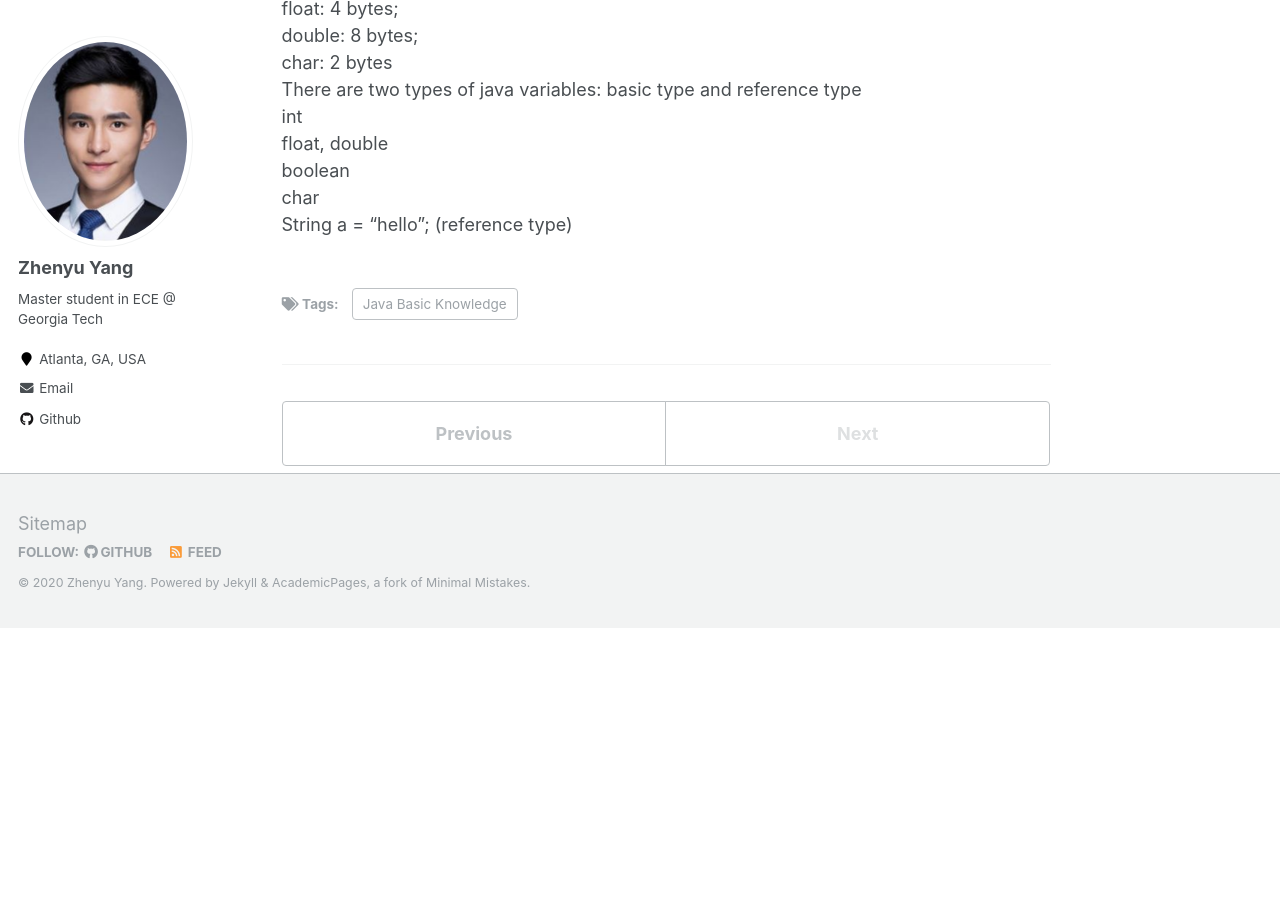
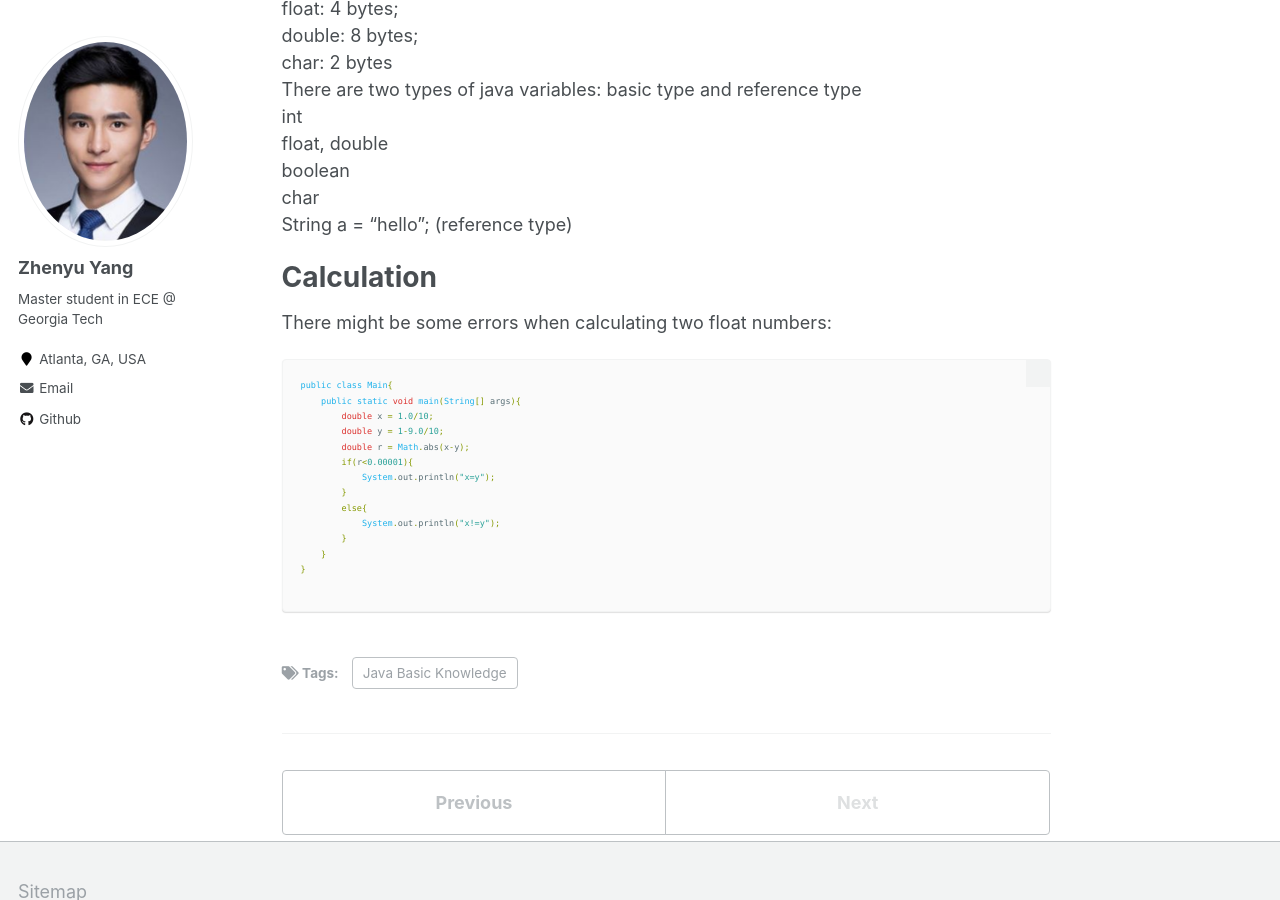
Before and after one commit to azpeteryang/azpeteryang.github.io, a Jekyll site: the page built from _posts/2020-05-21-blog-post-5.md, in a window 1280 px wide and 900 px high, scrolled down 474 px. Built offline with Jekyll 4.4.1, drawn with Linux system fonts in a browser that asks for light colours; before the commit the page ends 1102 px from its top, so only the background shows below that.

Commit message:
Update 2020-05-21-blog-post-5.md

````diff
--- a/_posts/2020-05-21-blog-post-5.md
+++ b/_posts/2020-05-21-blog-post-5.md
@@ -23,3 +23,21 @@ float, double
 boolean
 char
 String a = "hello"; (reference type)
+# Calculation
+There might be some errors when calculating two float numbers:
+```java
+public class Main{
+    public static void main(String[] args){
+        double x = 1.0/10;
+        double y = 1-9.0/10;
+        double r = Math.abs(x-y);
+        if(r<0.00001){
+            System.out.println("x=y");
+        }
+        else{
+            System.out.println("x!=y");
+        }
+    }
+}
+
+```
````
